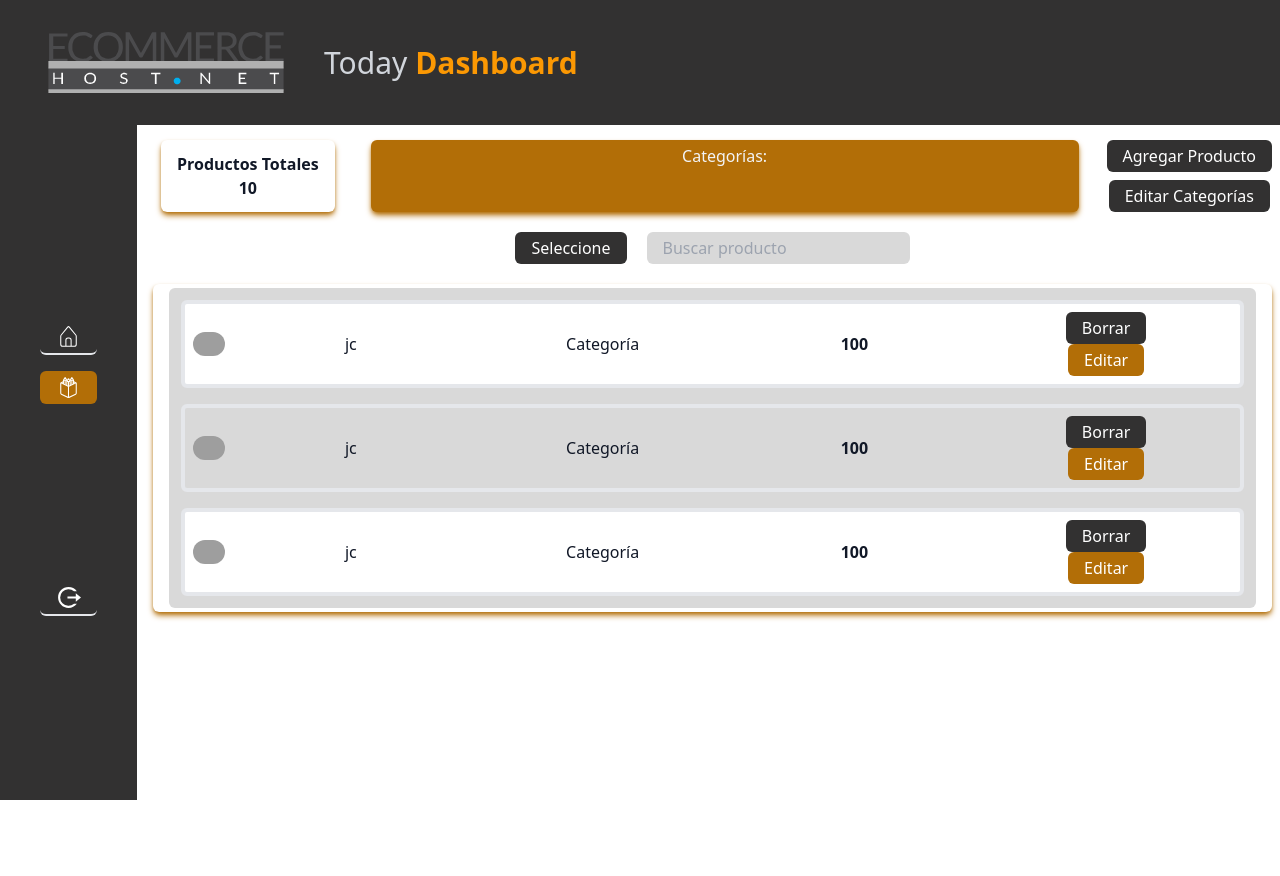
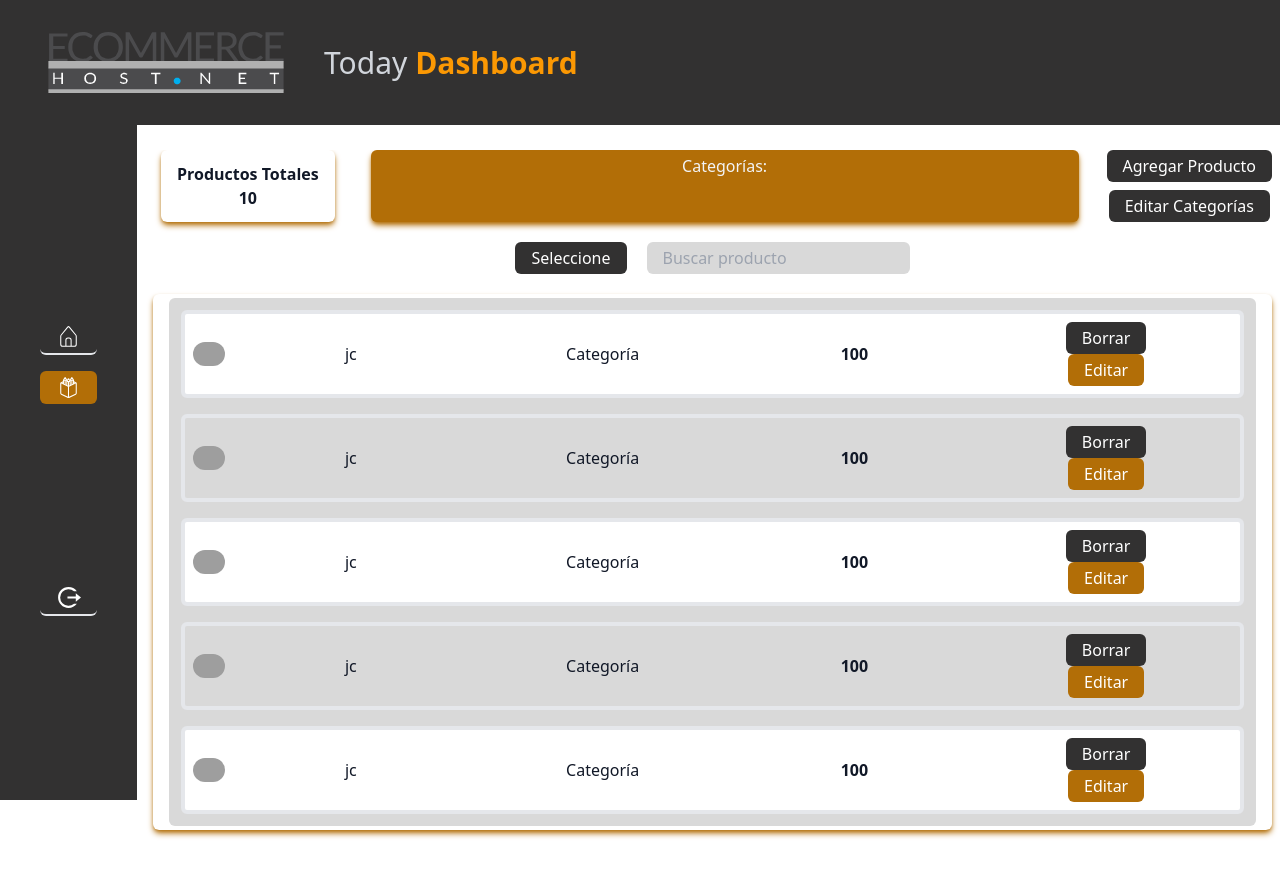
Before and after one commit to jclima01/urbanbuy-v2, a React (Vite) app in the folder client/: page /dashboard in a window 1280 px wide. Both pictures are taken after a click on the item 68 px from the left and 386 px from the top of the page. Shown: the top 876 px of the page. Before the commit the page ends 800 px from the top, so only its background shows below. Built offline with nearby package versions, Linux system fonts and the light colour scheme; grey boxes are pictures that could not be loaded; the HTML template or start-up script is replaced by a standard one.

Commit message:
working on productsDashboard

```diff
--- a/client/src/App.jsx
+++ b/client/src/App.jsx
@@ -8,7 +8,7 @@ import AuthContextProvider from "./context/Auth";
 function App() {
   const { pathname } = useLocation();
   return (
-    <div className="w-full h-full flex justify-between items-center flex-col text-gray-300 font-sans">
+    <div className="w-full h-full flex justify-between items-center flex-col text-gray-300 font-sans ">
       {pathname !== "/dashboard" &&
         pathname !== "/login" &&
         pathname !== "/singin" && <NavHomePage />}
--- a/client/src/components/DashboardComponents/ProductsDashboard/ProductsDashboard.jsx
+++ b/client/src/components/DashboardComponents/ProductsDashboard/ProductsDashboard.jsx
@@ -20,11 +20,26 @@ const products = [
     image:
       "https://images.unsplash.com/photo-1494790108377-be9c29b29330?ixlib=rb-1.2.1&ixid=eyJhcHBfaWQiOjEyMDd9&auto=format&fit=crop&w=1050&q=80",
   },
+  {
+    id: "4",
+    name: "jc",
+    price: "100",
+    image:
+      "https://images.unsplash.com/photo-1494790108377-be9c29b29330?ixlib=rb-1.2.1&ixid=eyJhcHBfaWQiOjEyMDd9&auto=format&fit=crop&w=1050&q=80",
+  },
+  {
+    id: "5",
+    name: "jc",
+    price: "100",
+    image:
+      "https://images.unsplash.com/photo-1494790108377-be9c29b29330?ixlib=rb-1.2.1&ixid=eyJhcHBfaWQiOjEyMDd9&auto=format&fit=crop&w=1050&q=80",
+  },
+
 ];
 
 const ProductsDashboard = ({ clientAdmin }) => {
   return (
-    <section className="w-full h-full pt-[140px] px-2 flex flex-col items-start gap-y-5  box-border">
+    <section className="w-full h-full mt-[150px] px-2 flex flex-col items-start gap-y-5  box-border overflow-hidden">
       <header className="w-full md:flex  items-center justify-center  gap-y-5 gap-x-5 ">
         <div className="box w-full h-fit md:w-fit md:h-full flex flex-col justify-center items-center m-2">
           <span className="font-bold">Productos Totales</span>
@@ -50,7 +65,7 @@ const ProductsDashboard = ({ clientAdmin }) => {
           placeholder="Buscar producto"
         />
       </nav>
-      <div className="box w-full ">
+      <div className="box w-full overflow-y-auto ">
         <ul className="w-full bg-[#D9D9D9] rounded-md p-3 flex flex-col gap-y-4 justify-center ">
           {products?.map((product,i) => (
             <li
--- a/client/src/pages/Dashboard/Dashboard.jsx
+++ b/client/src/pages/Dashboard/Dashboard.jsx
@@ -16,7 +16,7 @@ const Dashboard = () => {
   return (
     <div className="w-full h-screen">
       <NavbarDashboard />
-      <main className="w-full h-full flex flex-col-reverse md:flex-row text-gray-900 gap-x-2">
+      <main className="w-full h-full flex-grow flex flex-col-reverse md:flex-row text-gray-900 gap-x-2">
         <SideBarDashBoard
           isActive={isActive}
           setIsActive={setIsActive}
```
